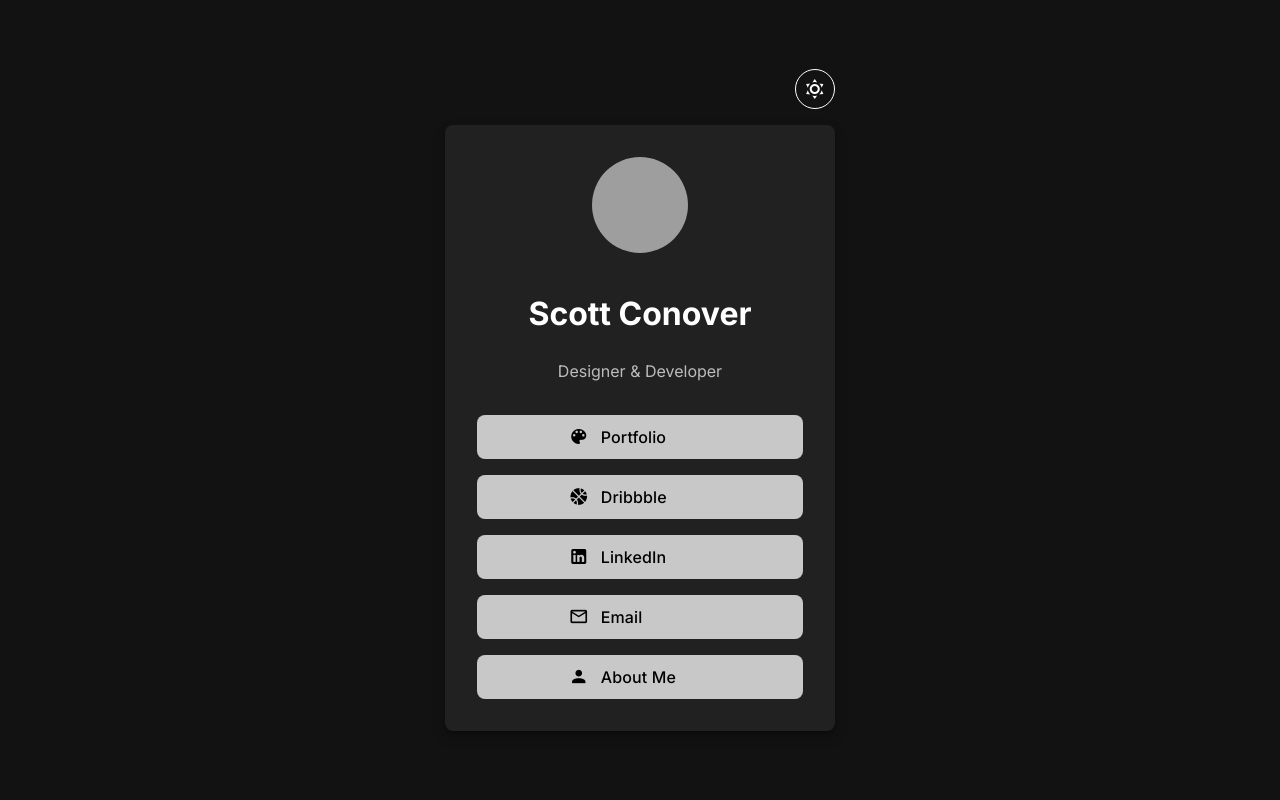
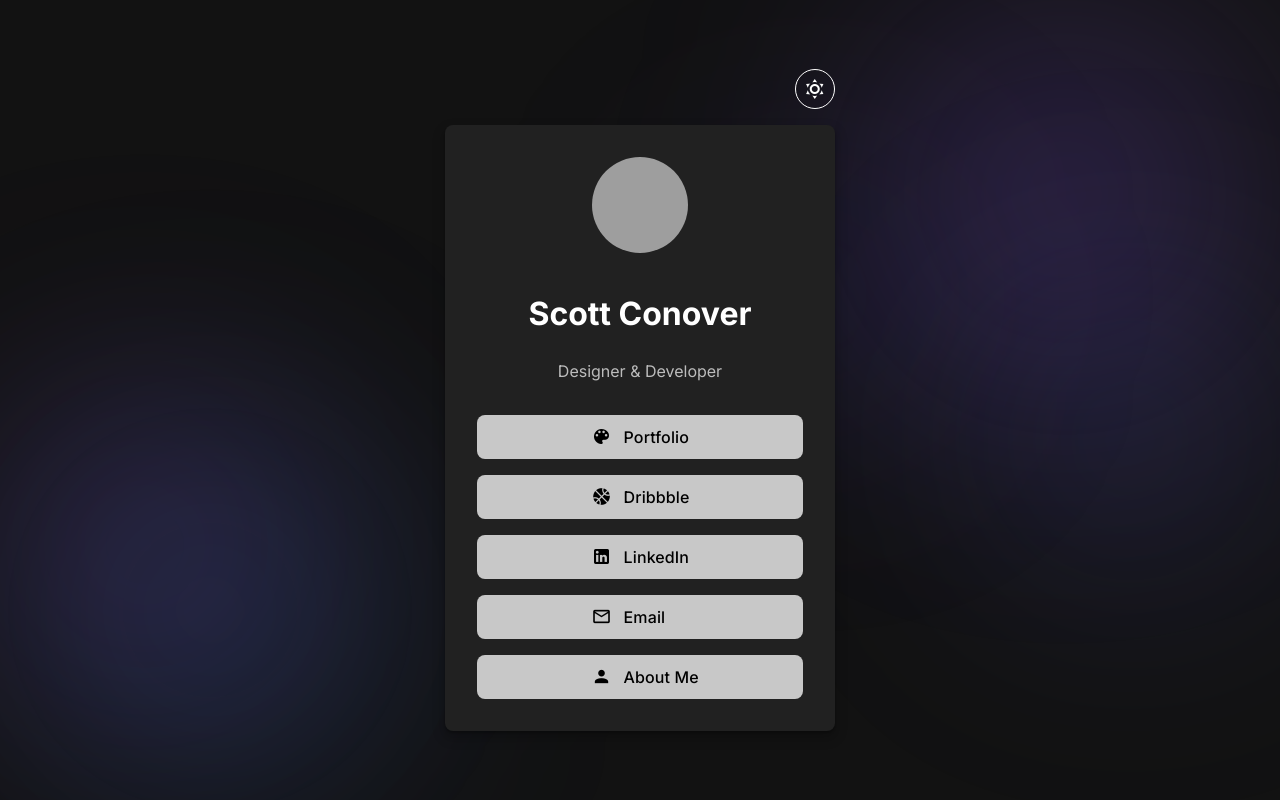
Before and after one commit to sconover88/First-Vue-App, a Vue app: page / in a window 1280 px wide. Built offline with nearby package versions, Linux system fonts and the light colour scheme; grey boxes are pictures that could not be loaded.

Commit message:
Centered links and added some color flares in the background of light and dark mode

```diff
--- a/src/App.vue
+++ b/src/App.vue
@@ -4,8 +4,92 @@ import { RouterView } from 'vue-router'
 
 <template>
   <v-app>
-    <v-main>
+    <v-main class="app-bg">
+      <div class="flare flare-1"></div>
+      <div class="flare flare-2"></div>
+      <div class="flare flare-3"></div>
+      <div class="flare flare-4"></div>
+      <div class="flare flare-5"></div>
       <RouterView />
     </v-main>
   </v-app>
 </template>
+
+<style scoped>
+.app-bg {
+  position: relative;
+  overflow: hidden;
+}
+
+.flare {
+  position: fixed;
+  border-radius: 50%;
+  pointer-events: none;
+  z-index: 0;
+  filter: blur(120px);
+}
+
+/* Dark mode flares */
+.flare-1 {
+  width: 550px;
+  height: 550px;
+  background: radial-gradient(circle, rgba(139, 92, 246, 0.35), transparent 70%);
+  top: -80px;
+  right: -60px;
+}
+
+.flare-2 {
+  width: 500px;
+  height: 500px;
+  background: radial-gradient(circle, rgba(59, 130, 246, 0.3), transparent 70%);
+  bottom: -60px;
+  left: -40px;
+}
+
+.flare-3 {
+  width: 450px;
+  height: 450px;
+  background: radial-gradient(circle, rgba(168, 85, 247, 0.25), transparent 70%);
+  top: 40%;
+  left: -80px;
+}
+
+.flare-4 {
+  width: 400px;
+  height: 400px;
+  background: radial-gradient(circle, rgba(99, 102, 241, 0.28), transparent 70%);
+  bottom: 20%;
+  right: -50px;
+}
+
+.flare-5 {
+  width: 350px;
+  height: 350px;
+  background: radial-gradient(circle, rgba(79, 70, 229, 0.2), transparent 70%);
+  top: 15%;
+  left: 50%;
+}
+</style>
+
+<style>
+/* Light mode — unscoped so .v-theme--light selector works */
+.v-theme--light .flare-1 {
+  background: radial-gradient(circle, rgba(139, 92, 246, 0.6), transparent 70%) !important;
+}
+
+.v-theme--light .flare-2 {
+  background: radial-gradient(circle, rgba(59, 130, 246, 0.55), transparent 70%) !important;
+}
+
+.v-theme--light .flare-3 {
+  background: radial-gradient(circle, rgba(168, 85, 247, 0.5), transparent 70%) !important;
+}
+
+.v-theme--light .flare-4 {
+  background: radial-gradient(circle, rgba(99, 102, 241, 0.55), transparent 70%) !important;
+}
+
+.v-theme--light .flare-5 {
+  background: radial-gradient(circle, rgba(79, 70, 229, 0.45), transparent 70%) !important;
+}
+</style>
--- a/src/components/LinkButton.vue
+++ b/src/components/LinkButton.vue
@@ -34,7 +34,7 @@ defineProps<{
   display: flex;
   align-items: center;
   width: 100%;
-  padding-left: 25%;
+  padding-left: 33%;
 }
 
 .link-btn-icon {
--- a/src/views/HomeView.vue
+++ b/src/views/HomeView.vue
@@ -82,7 +82,7 @@ const links = [
   display: flex;
   align-items: center;
   width: 100%;
-  padding-left: 25%;
+  padding-left: 33%;
 }
 
 .about-btn-icon {
```
